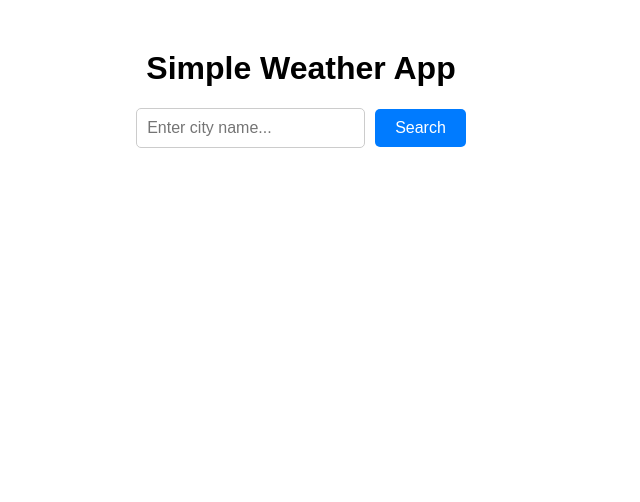
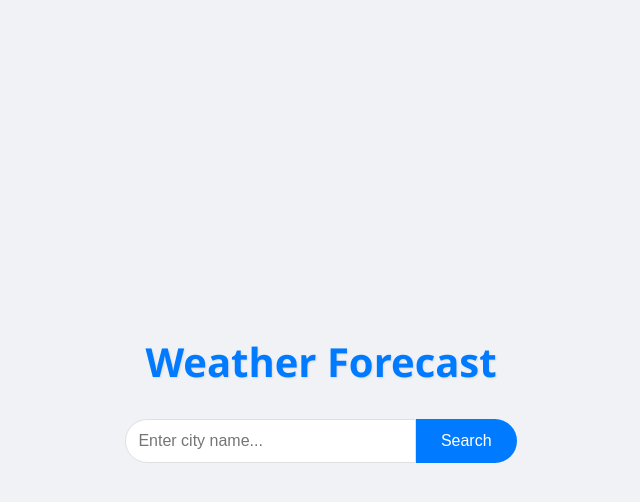
Before and after one commit to enoch2-hub/weather-app, a React (Create React App) app: page / in a window 1280 px wide. Shown: the top 502 px of the page, without its empty margins (339-979 px from the left). Built offline with nearby package versions, Linux system fonts and the light colour scheme; no server answers.

Commit message:
update css

```diff
--- a/src/App.css
+++ b/src/App.css
@@ -1,44 +1,89 @@
+:root {
+  --background-color: #f0f2f5;
+  --card-background: #ffffff;
+  --text-color: #333333;
+  --primary-color: #007bff;
+  --primary-hover: #0056b3;
+  --border-color: #e0e0e0;
+  --shadow-color: rgba(0, 0, 0, 0.1);
+  --error-color: #d9534f;
+}
+
+body {
+  background-color: var(--background-color);
+  color: var(--text-color);
+  font-family: 'Segoe UI', Tahoma, Geneva, Verdana, sans-serif;
+  margin: 0;
+  padding: 0;
+  display: flex;
+  justify-content: center;
+  align-items: center;
+  min-height: 100vh;
+}
+
 .App {
-  font-family: sans-serif;
+  width: 100%;
+  max-width: 500px;
+  padding: 20px;
   text-align: center;
-  margin-top: 50px;
+}
+
+h1 {
+  color: var(--primary-color);
+  margin-bottom: 30px;
+  font-size: 2.5em;
+  text-shadow: 1px 1px 2px rgba(0, 0, 0, 0.1);
 }
 
 form {
-  margin-bottom: 20px;
+  display: flex;
+  justify-content: center;
+  margin-bottom: 30px;
 }
 
-input {
-  padding: 10px;
+input[type="text"] {
+  flex-grow: 1;
+  padding: 12px;
   font-size: 16px;
-  border: 1px solid #ccc;
-  border-radius: 5px;
-  margin-right: 10px;
+  border: 1px solid var(--border-color);
+  border-radius: 25px 0 0 25px;
+  outline: none;
+  transition: border-color 0.3s;
+}
+
+input[type="text"]:focus {
+  border-color: var(--primary-color);
 }
 
 button {
-  padding: 10px 20px;
+  padding: 12px 25px;
   font-size: 16px;
-  background-color: #007bff;
+  background-color: var(--primary-color);
   color: white;
   border: none;
-  border-radius: 5px;
+  border-radius: 0 25px 25px 0;
   cursor: pointer;
+  transition: background-color 0.3s;
 }
 
 button:hover {
-  background-color: #0056b3;
+  background-color: var(--primary-hover);
 }
 
-.weather-card {
-  border: 1px solid #eee;
+.loading,
+.error {
+  margin-top: 20px;
+  padding: 15px;
   border-radius: 8px;
-  padding: 20px;
-  width: 300px;
-  margin: 0 auto;
-  box-shadow: 0 4px 8px rgba(0, 0, 0, 0.1);
+  font-weight: bold;
+}
+
+.loading {
+  background-color: #e0f7fa;
+  color: #00796b;
 }
 
 .error {
-  color: red;
+  background-color: var(--error-color);
+  color: white;
 }
--- a/src/App.js
+++ b/src/App.js
@@ -49,7 +49,7 @@ function App() {
 
   return (
     <div className="App">
-      <h1>Simple Weather App</h1>
+      <h1>Weather Forecast</h1>
       <form onSubmit={handleSearch}>
         <input
           type="text"
--- a/src/components/WeatherCard.css
+++ b/src/components/WeatherCard.css
@@ -1,19 +1,50 @@
 .weather-card {
-    border: 1px solid #eee;
-    border-radius: 8px;
-    padding: 20px;
-    width: 300px;
+    background-color: var(--card-background);
+    border: 1px solid var(--border-color);
+    border-radius: 16px;
+    padding: 30px;
+    width: 100%;
+    max-width: 350px;
     margin: 20px auto;
-    box-shadow: 0 4px 8px rgba(0, 0, 0, 0.1);
-    background-color: #f9f9f9;
-    text-align: center;
+    box-shadow: 0 10px 20px var(--shadow-color);
+    display: flex;
+    flex-direction: column;
+    align-items: center;
+    transition: transform 0.3s ease-in-out;
+}
+
+.weather-card:hover {
+    transform: translateY(-5px);
 }
 
 .weather-card h2 {
-    margin-top: 0;
+    font-size: 2em;
+    margin-bottom: 5px;
+    color: var(--primary-color);
+}
+
+.weather-card p {
+    font-size: 1.2em;
+    margin: 8px 0;
 }
 
 .weather-card img {
-    width: 50px;
-    height: 50px;
+    width: 80px;
+    height: 80px;
+    margin: 10px 0;
+    animation: pulse 1.5s infinite;
 }
+
+@keyframes pulse {
+    0% {
+        transform: scale(1);
+    }
+
+    50% {
+        transform: scale(1.1);
+    }
+
+    100% {
+        transform: scale(1);
+    }
+}
```
